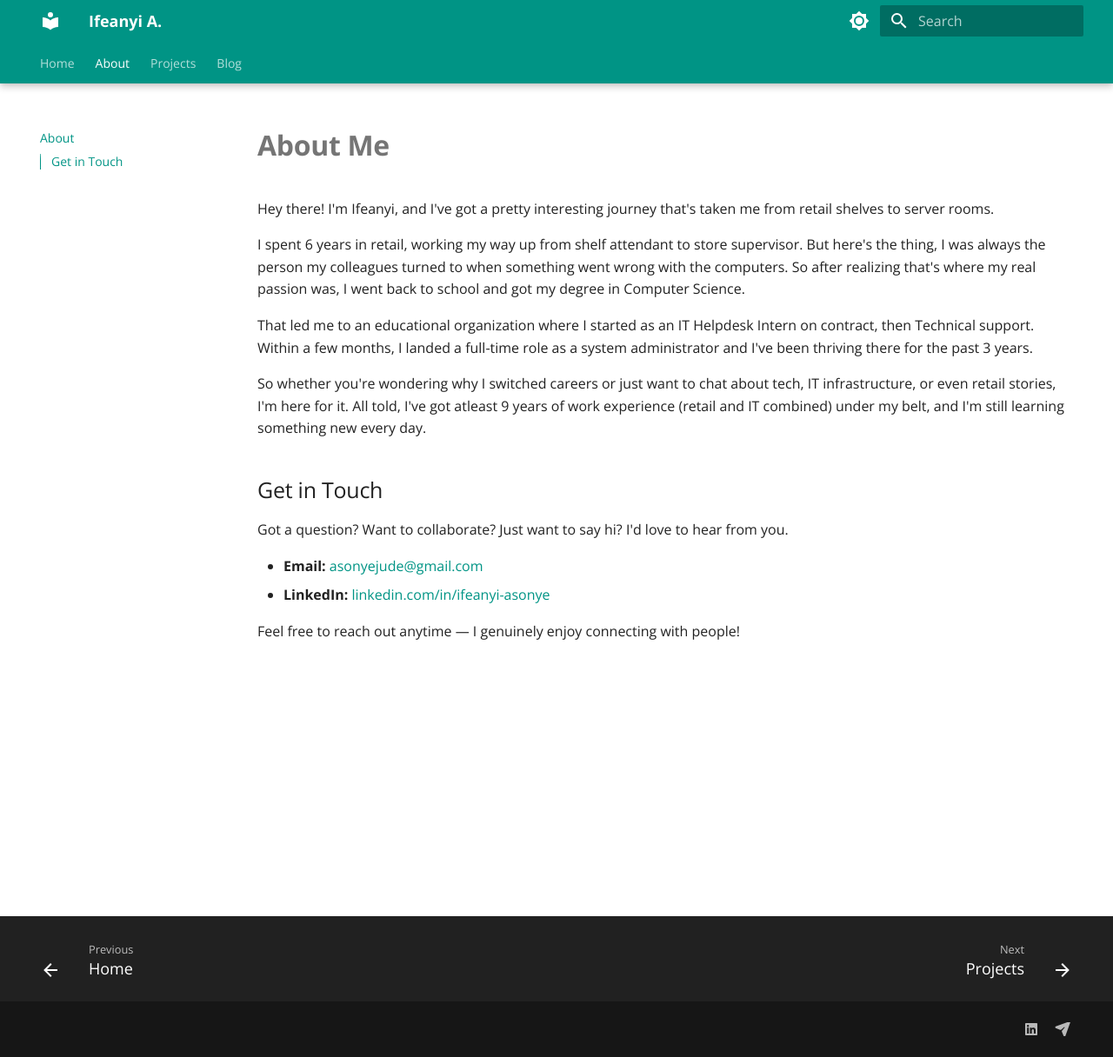
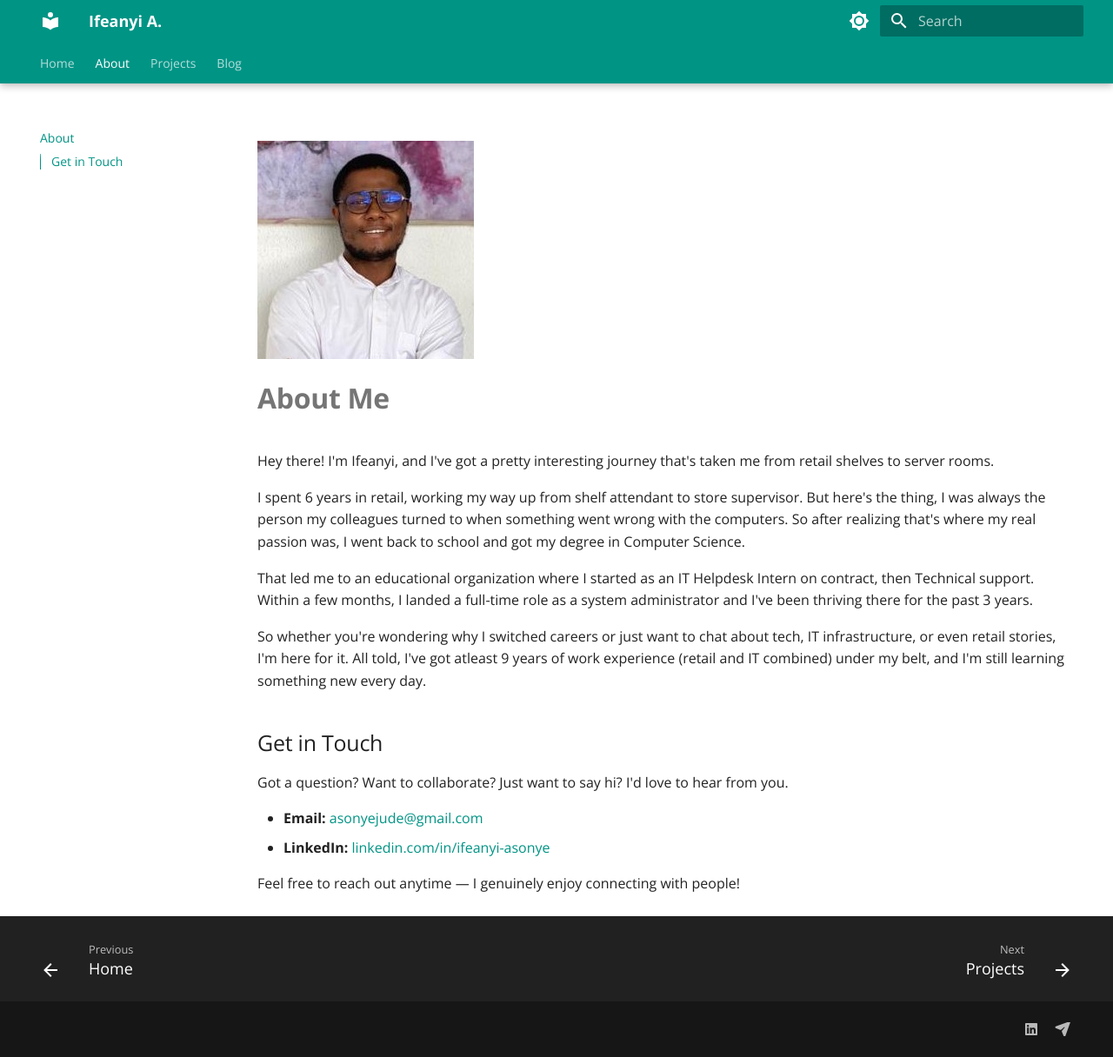
Before and after one commit to Ifeanyi-Asonye/Mysite, an MkDocs documentation site: the page built from docs/about.md, in a window 1280 px wide and 1216 px high. Shown: the whole window at 87% size. Built offline with MkDocs 1.6.1 and Material for MkDocs 9.7.7, drawn with Linux system fonts in a browser that asks for light colours.

Commit message:
Principal  update

```diff
--- a/docs/about.md
+++ b/docs/about.md
@@ -2,6 +2,8 @@
 hide:
   - toc
 ---
+
+![Principal](assets/Principal2.jpeg)
 
 # **About Me**
 
```
